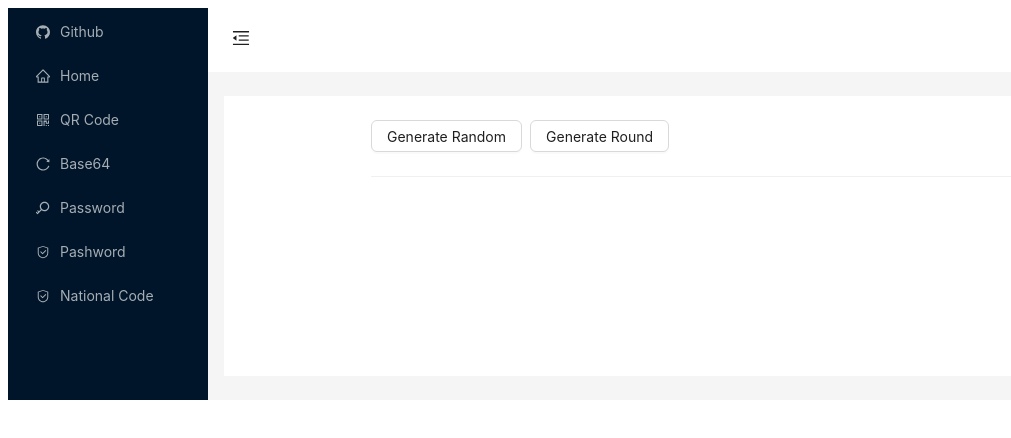
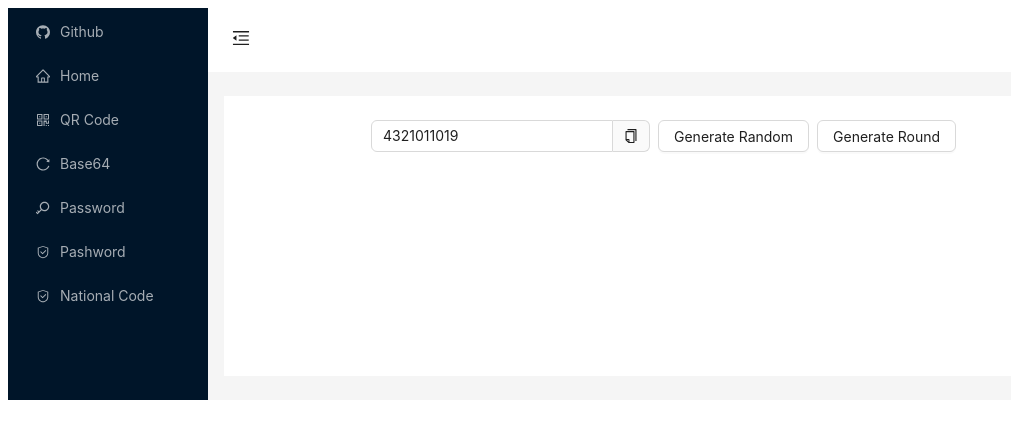
Before and after one commit to pashaie/pashautils, a React (Vite) app: page /pashautils/nationalCode in a window 1280 px wide. Shown: the top 438 px of the page, without its empty margins (0-1011 px from the left). Built offline with nearby package versions, Linux system fonts and the light colour scheme.

Commit message:
National Code

```diff
--- a/src/App.tsx
+++ b/src/App.tsx
@@ -25,7 +25,7 @@ const App: React.FC = () => {
   const navigate = useNavigate();
   const onClick = (info: MenuInfo) => {
     if (info.key === "github") {
-      window.location.href = "https://github.com/pashaie/pashautils";
+      window.open("https://github.com/pashaie/pashautils", "_blank");
       return;
     }
     navigate(info.key);
--- a/src/NationalCode.tsx
+++ b/src/NationalCode.tsx
@@ -1,30 +1,71 @@
-import { Button, Col, Divider, Row, Space } from "antd";
-import React, { useState } from "react";
+import {
+  Button,
+  Col,
+  Divider,
+  Input,
+  InputNumber,
+  Row,
+  Space,
+  Tooltip,
+} from "antd";
+import React, { useEffect, useState } from "react";
+import { CopyOutlined } from "@ant-design/icons";
+import CopyToClipboard from "react-copy-to-clipboard";
 
 export default function NationalCode() {
   const [code, setCode] = useState("");
-  const generate = () => {
-    setCode(generator());
+  const [status, setStatus] = useState<"" | "error" | "warning" | undefined>(
+    ""
+  );
+  const generateRandomCode = () => {
+    setCode(_randomGenerator());
   };
-  const generateRound = () => {
-    setCode(generatorRound());
+  const generateRoundCode = () => {
+    setCode(_roundGenerator());
   };
+  useEffect(() => {
+    generateRoundCode();
+  }, []);
+
+  const updateCode = (val: string): void => {
+    setCode(val);
+    console.log(validator(val), val);
+    if (!validator(val)) {
+      setStatus("error");
+    } else {
+      setStatus("");
+    }
+  };
+
   return (
     <div>
       <Row justify="center">
         <Col xs={{ span: 24 }} md={{ span: 18 }}>
-          <Space>
-            <Button onClick={generate}>Generate Random</Button>
-            <Button onClick={generateRound}>Generate Round</Button>
+          <Space direction="horizontal">
+            <Input
+              onChange={(e) => updateCode(e.target.value)}
+              maxLength={10}
+              style={{ minWidth: "120px" }}
+              value={code}
+              status={status}
+              addonAfter={
+                <CopyToClipboard text={code}>
+                  <Tooltip title="copy">
+                    <CopyOutlined />
+                  </Tooltip>
+                </CopyToClipboard>
+              }
+            />
+            <Button onClick={generateRandomCode}>Generate Random</Button>
+            <Button onClick={generateRoundCode}>Generate Round</Button>
           </Space>
-          <Divider>{code}</Divider>
         </Col>
       </Row>
     </div>
   );
 }
 
-function generator() {
+function _randomGenerator() {
   let list = [],
     sum = 0;
 
@@ -44,7 +85,7 @@ function generator() {
   return list.join("");
 }
 
-function generatorRound(): string {
+function _roundGenerator(): string {
   let list: any = [],
     sum = 0;
   let j = 10;
@@ -65,7 +106,7 @@ function generatorRound(): string {
       return a != list[0];
     }).length == 0
   ) {
-    return generatorRound();
+    return _roundGenerator();
   }
   return list.join("");
 }
```
Also changed, not shown: 1 other file (tests, documents, lock files or other folders).
